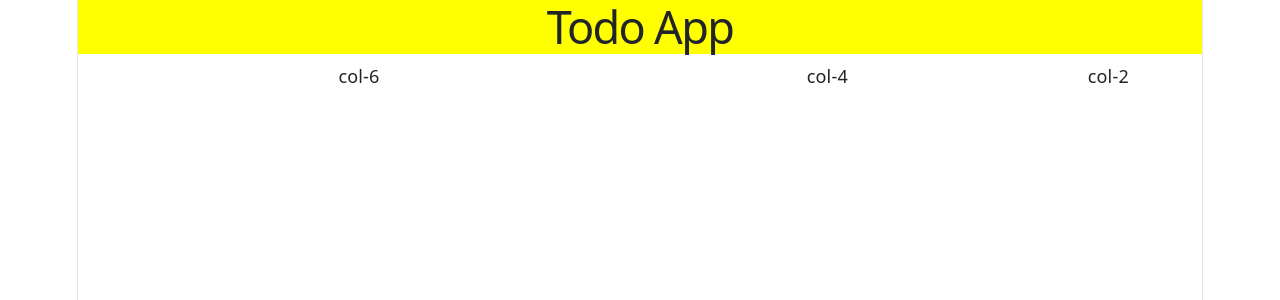
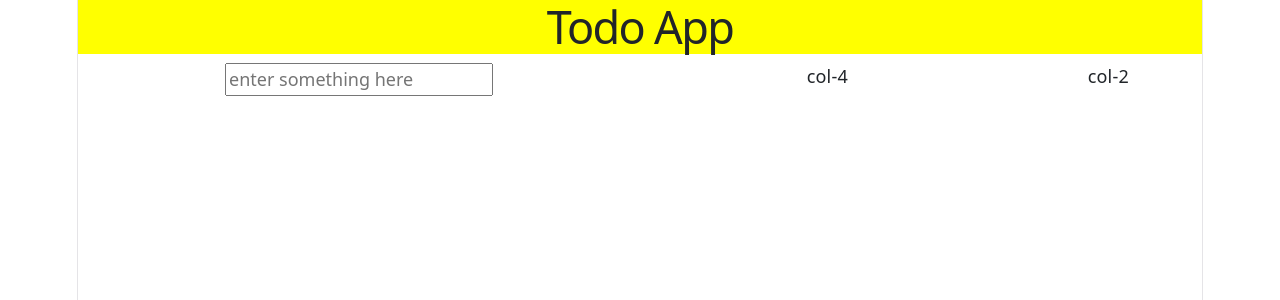
Before and after one commit to kksha7300/Todo-App, a React (Vite) app: page / in a window 1280 px wide. Shown: the top 300 px of the page. Built offline with nearby package versions, Linux system fonts and the light colour scheme.

Commit message:
add take a some input from user

```diff
--- a/src/App.jsx
+++ b/src/App.jsx
@@ -12,7 +12,9 @@ function App() {
       <h1 style={{'background':'yellow'}}>Todo App </h1>
       <div class="container text-center">
   <div class="row">
-    <div class="col-6">col-6</div>
+    <div class="col-6">
+      <input type="text" placeholder= "enter something here"/>
+      </div>
     <div class="col-4">col-4</div>
     <div class="col-2">col-2</div>
   </div>
```
